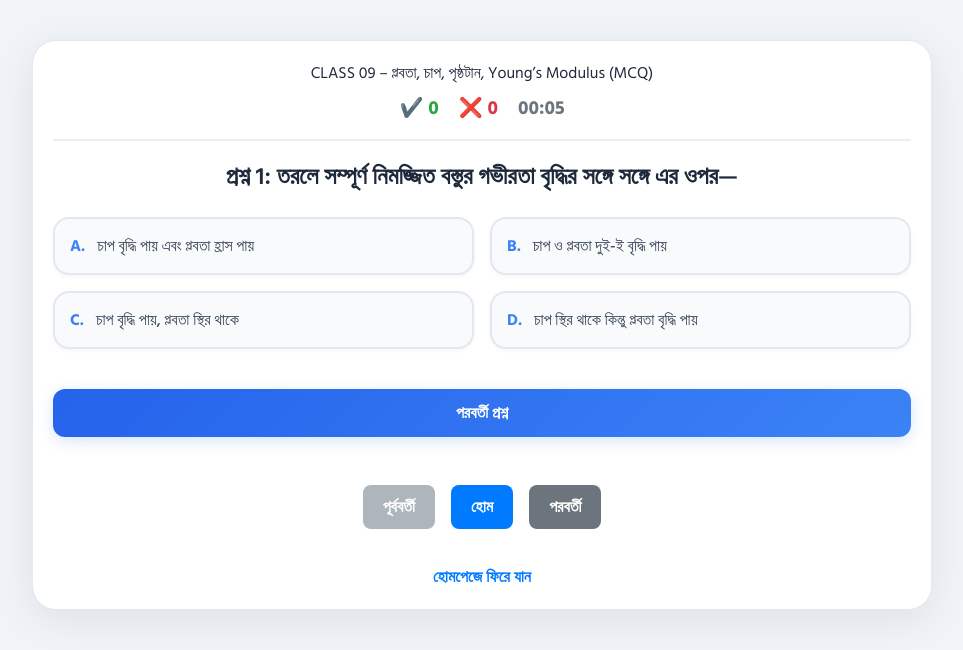
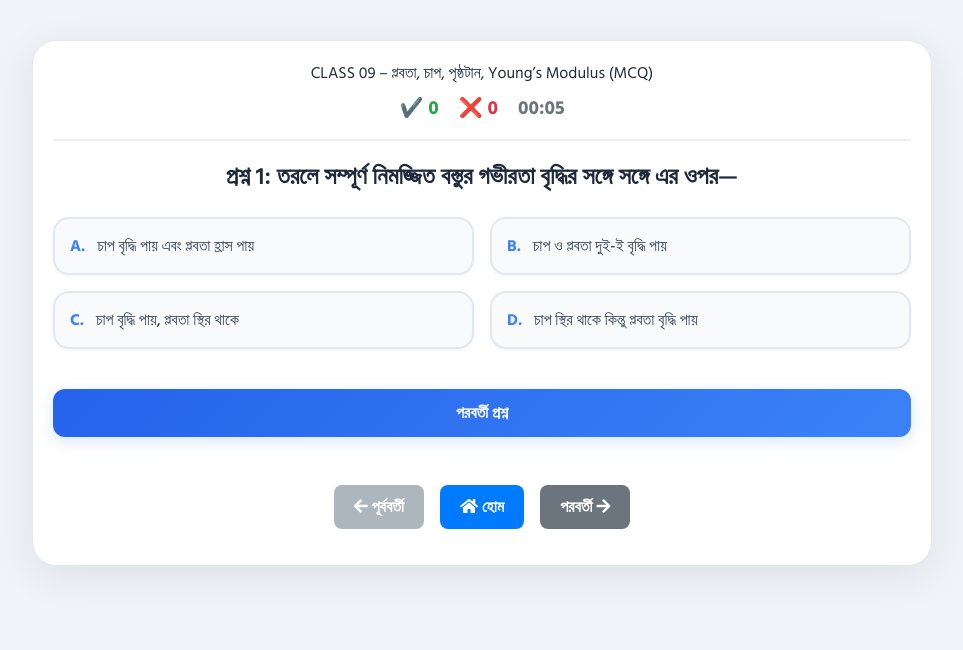
Before and after one commit to Keshab1997/physics-padathor-gathon-o-darmo, a plain HTML site: page quiz/Qset1.html in a window 1280 px wide. Shown: the whole page, without its empty margins (158-1121 px from the left). Drawn offline with nearby package versions, Linux system fonts and the light colour scheme.

Commit message:
Update Qset1.html

```diff
--- a/quiz/Qset1.html
+++ b/quiz/Qset1.html
@@ -10,6 +10,8 @@
 
     <!-- Tailwind CSS এর CDN লিঙ্ক (স্ক্রিপ্টের কিছু ক্লাস এর উপর নির্ভরশীল) -->
     <script src="https://cdn.tailwindcss.com"></script>
+<!-- Font Awesome for icons -->
+    <link rel="stylesheet" href="https://cdnjs.cloudflare.com/ajax/libs/font-awesome/5.15.3/css/all.min.css">
 </head>
 <body class="day-mode">
 
@@ -31,12 +33,12 @@
 
         <!-- নেভিগেশন বাটন -->
         <div class="page-navigation">
-            <a href="#" class="btn btn-secondary disabled">পূর্ববর্তী</a>
-            <a href="../index.html" class="btn btn-primary">হোম</a>
-            <a href="Qset2.html" class="btn btn-secondary">পরবর্তী</a>
-        </div>
+    <a href="Qset1.html" class="btn btn-secondary disabled"><i class="fas fa-arrow-left"></i> পূর্ববর্তী</a>
+    <a href="../index.html" class="btn btn-primary"><i class="fas fa-home"></i> হোম</a>
+    <a href="Qset2.html" class="btn btn-secondary">পরবর্তী <i class="fas fa-arrow-right"></i></a>
+    </div>
 
-        <a href="../index.html" class="back-to-home">হোমপেজে ফিরে যান</a>
+
     </main>
 
     <!-- এই কুইজ সেটের জন্য নির্দিষ্ট প্রশ্নাবলী -->
```
